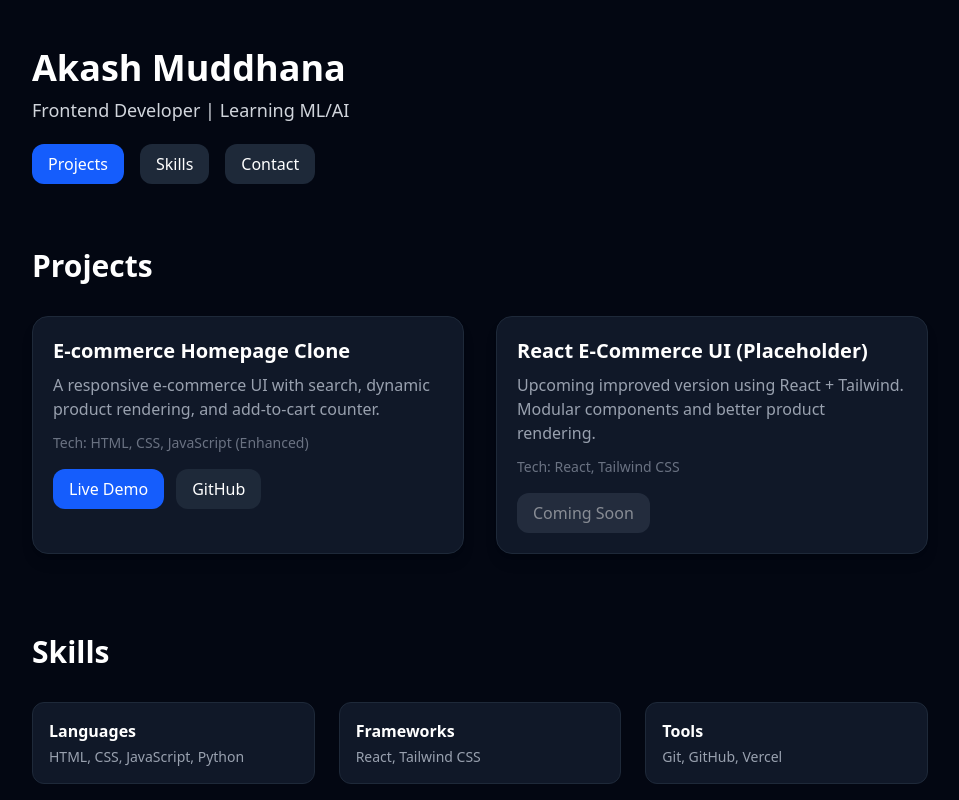
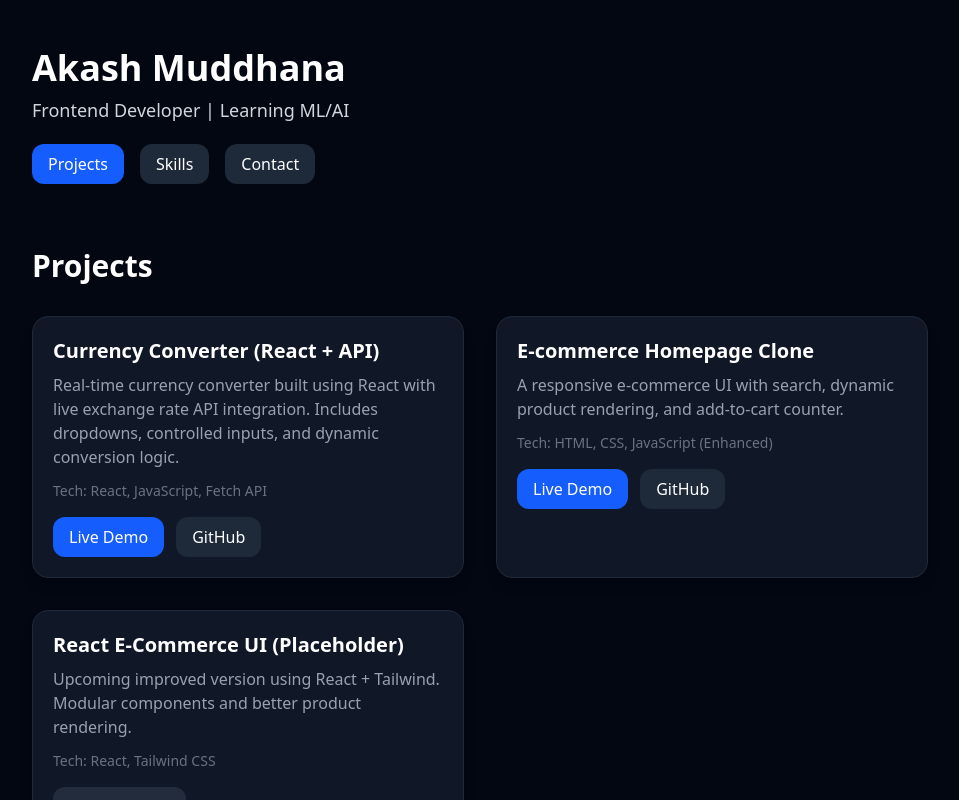
Before and after one commit to Akash-Muddhana/portfolio, a React (Vite) app: page / in a window 1280 px wide. Shown: the top 800 px of the page, without its empty margins (160-1119 px from the left). Built offline with nearby package versions, Linux system fonts and the light colour scheme.

Commit message:
added new project

```diff
--- a/src/App.jsx
+++ b/src/App.jsx
@@ -21,18 +21,27 @@ export default function Portfolio() {
         <div className="grid md:grid-cols-2 gap-8">
 
           <div className="bg-gray-900 p-5 rounded-2xl shadow-lg border border-gray-800">
+            <h3 className="text-xl font-bold mb-2">Currency Converter (React + API)</h3>
+            <p className="text-gray-400 mb-3">Real-time currency converter built using React with live exchange rate API integration. Includes dropdowns, controlled inputs, and dynamic conversion logic.</p>
+            <p className="text-sm text-gray-500 mb-4">Tech: React, JavaScript, Fetch API</p>
+            <div className="flex gap-3">
+              <a href="https://currency-converter-kappa-wheat.vercel.app" target="_blank" rel="noopener noreferrer" className="px-4 py-2 bg-blue-600 rounded-xl hover:bg-blue-700">Live Demo</a>
+              <a href="#" className="px-4 py-2 bg-gray-800 rounded-xl hover:bg-gray-700">GitHub</a>
+            </div>
+          </div>
+
+          <div className="bg-gray-900 p-5 rounded-2xl shadow-lg border border-gray-800">
             <h3 className="text-xl font-bold mb-2">E-commerce Homepage Clone</h3>
-            <p className="text-gray-400 mb-3">A responsive e-commerce UI with search, dynamic product rendering, and add‑to‑cart counter.</p>
+            <p className="text-gray-400 mb-3">A responsive e-commerce UI with search, dynamic product rendering, and add-to-cart counter.</p>
             <p className="text-sm text-gray-500 mb-4">Tech: HTML, CSS, JavaScript (Enhanced)</p>
             <div className="flex gap-3">
-              <a href=" https://akash-muddhana.github.io/Amazon-clone/" target="_blank" rel="noopener noreferrer" className="px-4 py-2 bg-blue-600 rounded-xl hover:bg-blue-700">Live Demo</a>
+              <a href="https://akash-muddhana.github.io/Amazon-Clone/" target="_blank" rel="noopener noreferrer" className="px-4 py-2 bg-blue-600 rounded-xl hover:bg-blue-700">Live Demo</a>
               <a href="https://github.com/Akash-Muddhana/Amazon-Clone" target="_blank" rel="noopener noreferrer" className="px-4 py-2 bg-gray-800 rounded-xl hover:bg-gray-700">GitHub</a>
             </div>
           </div>
 
-
           <div className="bg-gray-900 p-5 rounded-2xl shadow-lg border border-gray-800">
-            <h3 className="text-xl font-bold mb-2">React E‑Commerce UI (Placeholder)</h3>
+            <h3 className="text-xl font-bold mb-2">React E-Commerce UI (Placeholder)</h3>
             <p className="text-gray-400 mb-3">Upcoming improved version using React + Tailwind. Modular components and better product rendering.</p>
             <p className="text-sm text-gray-500 mb-4">Tech: React, Tailwind CSS</p>
             <div className="flex gap-3">
@@ -66,14 +75,12 @@ export default function Portfolio() {
         </div>
       </section>
 
-
       <section id="about" className="max-w-4xl mx-auto mb-20">
         <h2 className="text-3xl font-semibold mb-4">About Me</h2>
         <p className="text-gray-300 leading-relaxed max-w-2xl">
           I build clean and fast web applications using modern frontend tools. I learn fast, execute fast, and constantly push myself to grow. Currently improving JavaScript and React, and preparing for ML projects.
         </p>
       </section>
-
 
       <section id="contact" className="max-w-4xl mx-auto mb-20">
         <h2 className="text-3xl font-semibold mb-4">Contact</h2>
```
